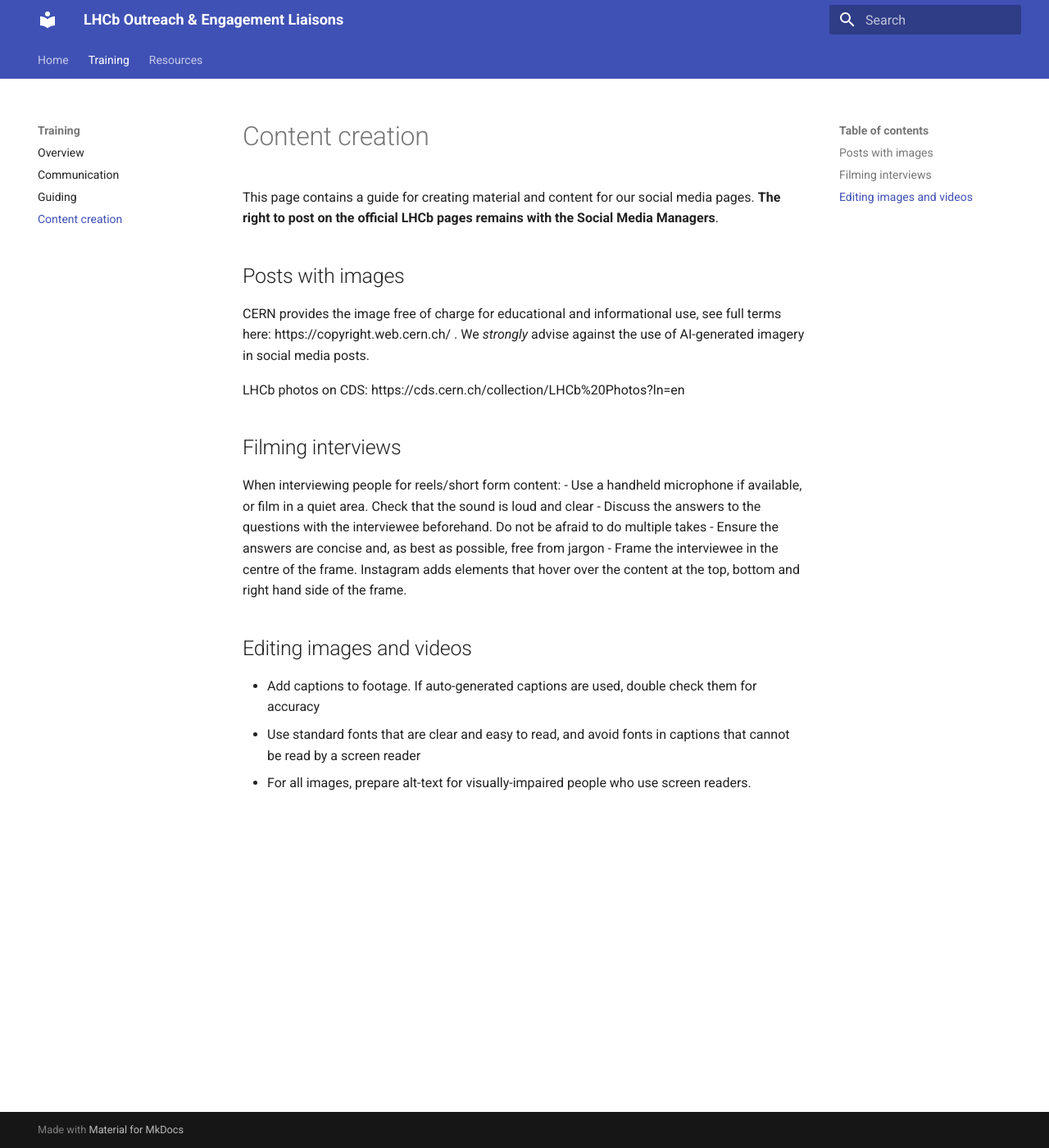
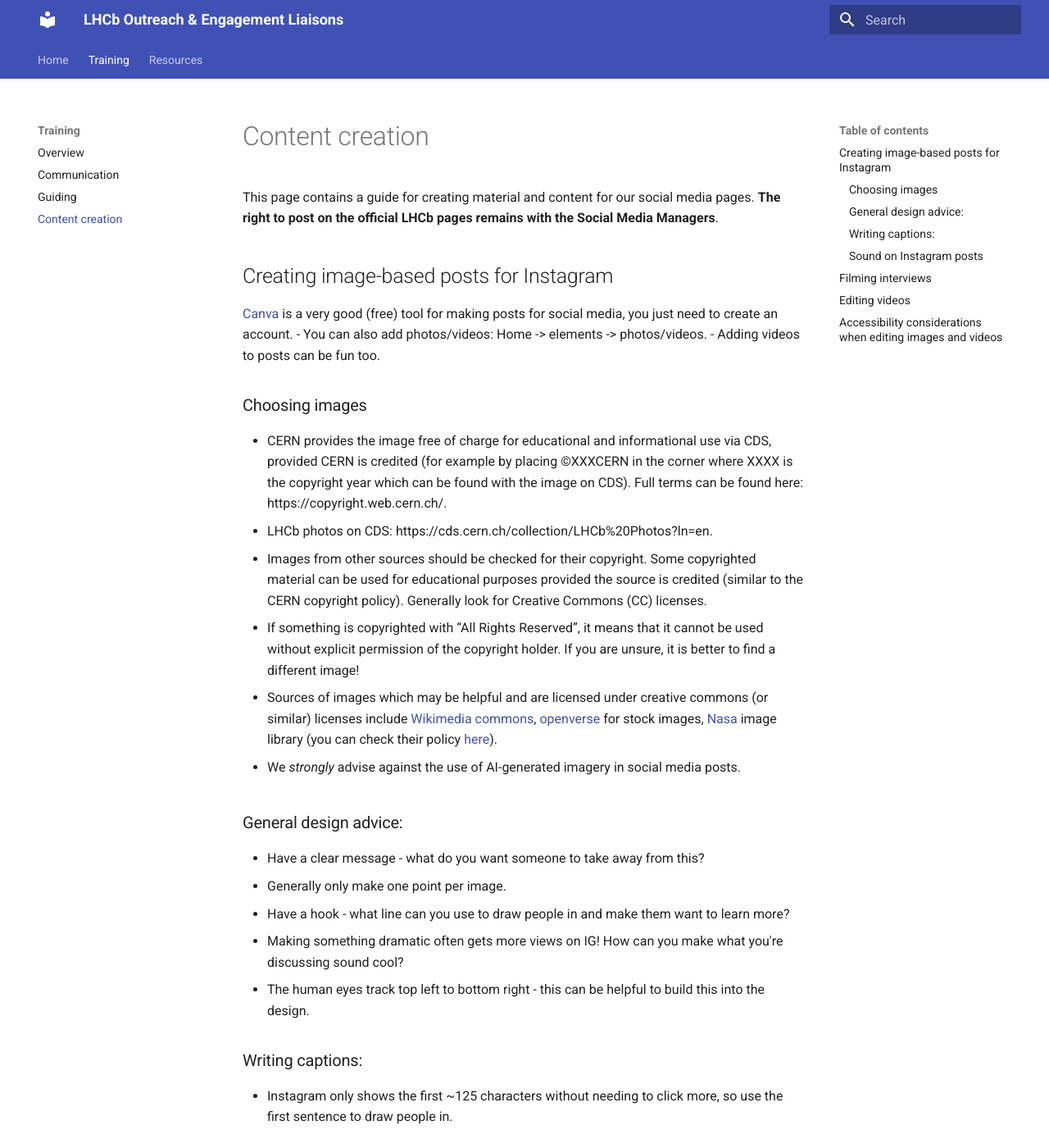
Before and after one commit to sliipper/outreach-training, an MkDocs documentation site: the page built from docs/training/content_creation.md, in a window 1280 px wide and 1400 px high. Shown: the whole window at 82% size. Built offline with MkDocs 1.6.1 and Material for MkDocs 9.7.7, drawn with Linux system fonts in a browser that asks for light colours; some of the changed text lies outside the part shown.

Commit message:
Enhance content creation guidelines for social media
Expanded guidelines for creating image-based posts, filming interviews, editing videos, and accessibility considerations.

```diff
--- a/docs/training/content_creation.md
+++ b/docs/training/content_creation.md
@@ -1,19 +1,49 @@
 # Content creation
 This page contains a guide for creating material and content for our social media pages. **The right to post on the official LHCb pages remains with the Social Media Managers**.
 
-## Posts with images
-CERN provides the image free of charge for educational and informational use, see full terms here: https://copyright.web.cern.ch/ . We *strongly* advise against the use of AI-generated imagery in social media posts.
+## Creating image-based posts for Instagram
 
-LHCb photos on CDS: https://cds.cern.ch/collection/LHCb%20Photos?ln=en
+[Canva](https://www.canva.com/) is a very good (free) tool for making posts for social media, you just need to create an account.
+- You can also add photos/videos: Home -> elements -> photos/videos.
+- Adding videos to posts can be fun too.
 
-## Filming interviews
+### Choosing images
+- CERN provides the image free of charge for educational and informational use via CDS, provided CERN is credited (for example by placing ©XXXCERN in the corner where XXXX is the copyright year which can be found with the image on CDS). Full terms can be found here: https://copyright.web.cern.ch/.
+- LHCb photos on CDS: https://cds.cern.ch/collection/LHCb%20Photos?ln=en.
+- Images from other sources should be checked for their copyright. Some copyrighted material can be used for educational purposes provided the source is credited (similar to the CERN copyright policy). Generally look for Creative Commons (CC) licenses.
+- If something is copyrighted with “All Rights Reserved”, it means that it cannot be used without explicit permission of the copyright holder. If you are unsure, it is better to find a different image!
+- Sources of images which may be helpful and are licensed under creative commons (or similar) licenses include [Wikimedia commons](https://commons.wikimedia.org/wiki/Main_Page), [openverse](https://openverse.org/) for stock images, [Nasa](https://images.nasa.gov/) image library (you can check their policy [here](https://www.nasa.gov/nasa-brand-center/images-and-media/)).
+
+- We *strongly* advise against the use of AI-generated imagery in social media posts.
+
+### General design advice:
+- Have a clear message - what do you want someone to take away from this?
+- Generally only make one point per image.
+- Have a hook - what line can you use to draw people in and make them want to learn more?
+- Making something dramatic often gets more views on IG! How can you make what you're discussing sound cool?
+- The human eyes track top left to bottom right - this can be helpful to build this into the design.
+
+### Writing captions:
+- Instagram only shows the first ~125 characters without needing to click more, so use the first sentence to draw people in.
+
+### Sound on Instagram posts
+- Adding sound means the algorithm will also use your post as a reel, meaning that it will reach more people - Therefore think about if you could add appropriate music as a soundtrack.
+- Often scifi movie soundtracks can work quite well, or music by composers such as Philip Glass, Ludovico Einaudi, Hans Zimmer etc.
+- Music used should be (reasonably) neutral and not contain any inappropriate language.
+
+## Filming interviews
 When interviewing people for reels/short form content:
-- Use a handheld microphone if available, or film in a quiet area. Check that the sound is loud and clear
-- Discuss the answers to the questions with the interviewee beforehand. Do not be afraid to do multiple takes
-- Ensure the answers are concise and, as best as possible, free from jargon
+- Use a handheld microphone if available, or film in a quiet area. Check that the sound is loud and clear. If based at CERN the Social Media Managers have high quality microphones which can be used for this purpose. They are very easy to use, but make sure they’re charged beforehand.
+- Discuss the answers to the questions with the interviewee beforehand. Do not be afraid to do multiple takes.
+- Ensure the answers are concise and, as best as possible, free from jargon.
 - Frame the interviewee in the centre of the frame. Instagram adds elements that hover over the content at the top, bottom and right hand side of the frame.
 
-## Editing images and videos
-- Add captions to footage. If auto-generated captions are used, double check them for accuracy
-- Use standard fonts that are clear and easy to read, and avoid fonts in captions that cannot be read by a screen reader
+## Editing videos
+- Captions can be added to videos using many free tools, including Canva.
+- Ensure an image (rather than dark screen) is used as a cover photo for the video.
+
+## Accessibility considerations when editing images and videos
+- Add captions to footage. If auto-generated captions are used, double check them for accuracy.
+- Use standard fonts that are clear and easy to read, and avoid fonts in captions that cannot be read by a screen reader.
 - For all images, prepare alt-text for visually-impaired people who use screen readers.
+- Also consider colour blind friendly designs.
```
